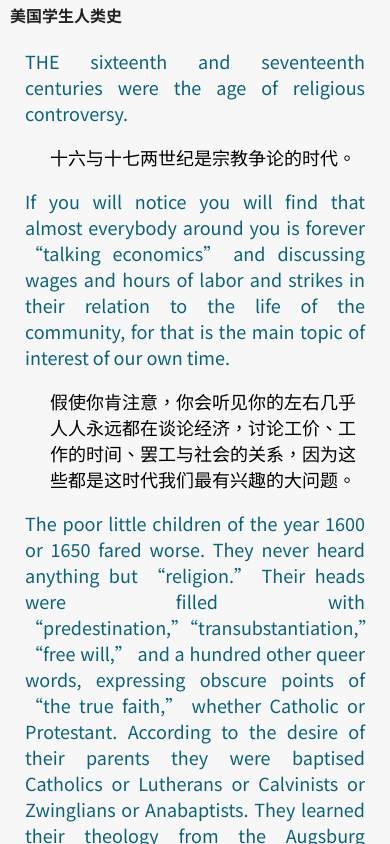
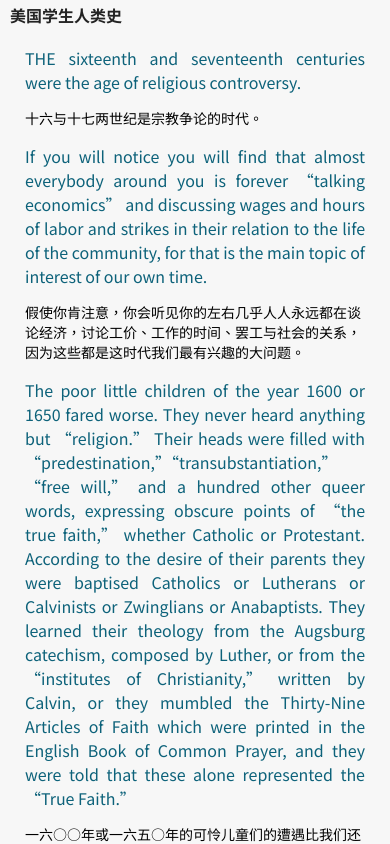
Before and after one commit to lipengyu2006/lee, a plain HTML site: page html/screen.html in a window 390 px wide. Drawn offline with nearby package versions, Linux system fonts and the light colour scheme.

Commit message:
font size for smartphone

```diff
--- a/css/content.css
+++ b/css/content.css
@@ -68,7 +68,6 @@
 #article {
   margin: 0 25px;
   position: relative;
-  user-select: text;
 }
 #article::after {
   display: block;
@@ -116,6 +115,11 @@
   }
   .section p:nth-child(1) {
     padding-right: 0;
+    font-size: 16px;
+  }
+  .section p:nth-child(2) {
+    padding-left: 0;
+    font-size: 14px;
   }
 }
 /********************* paragraph *********************/
```
